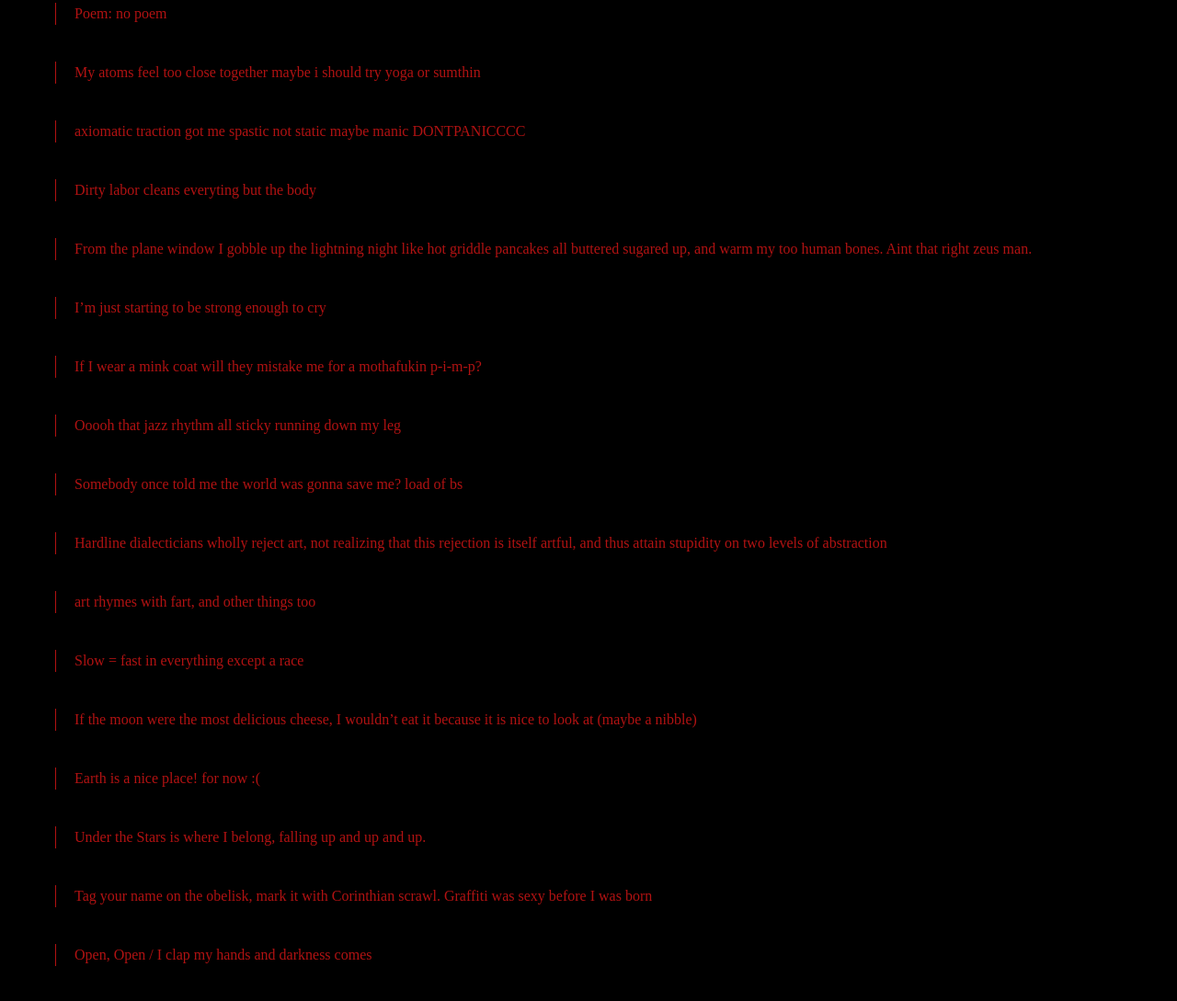
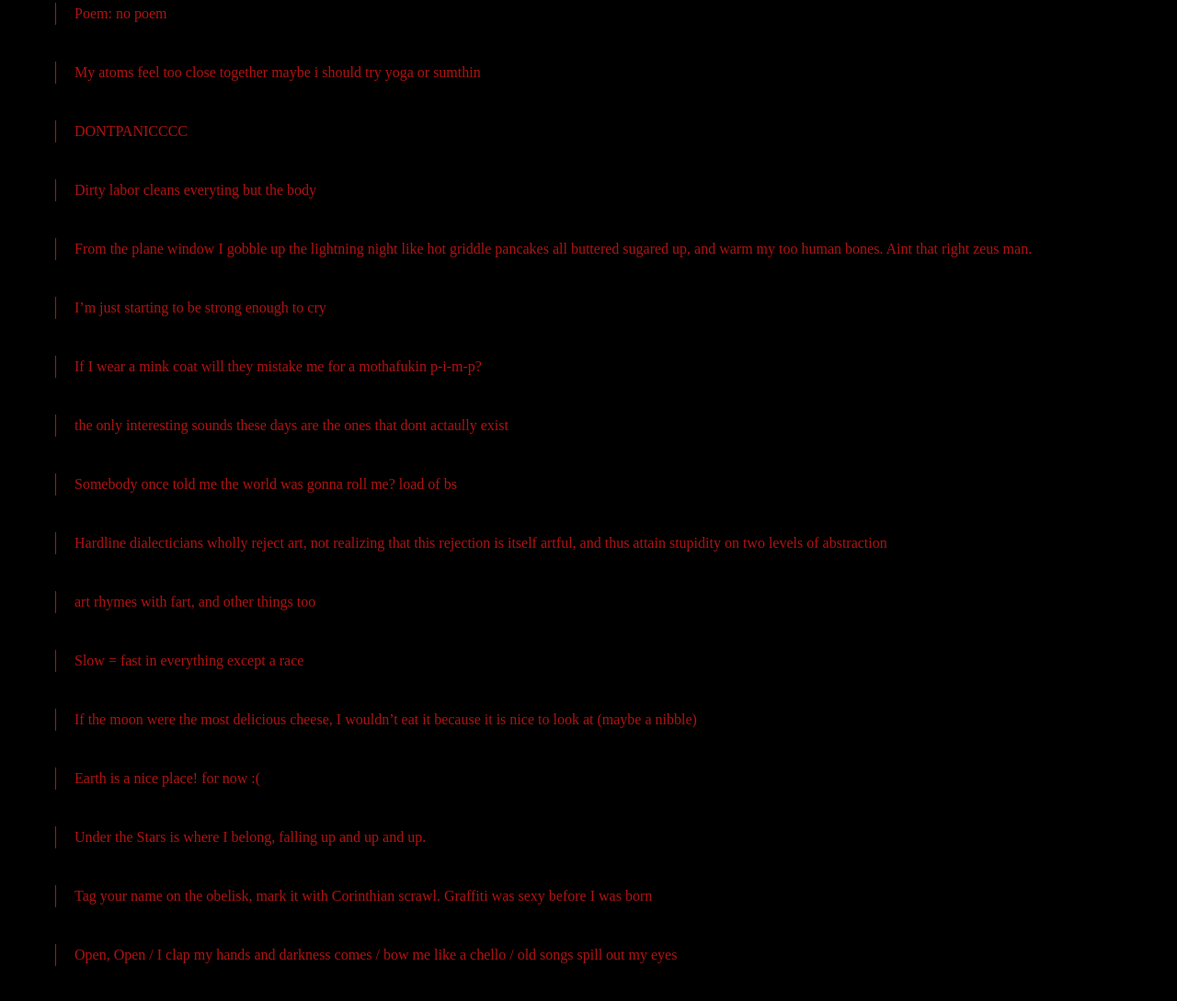
Before and after one commit to natekberg111/natekberg, a plain HTML site: page notes.html in a window 1280 px wide. Shown: the part 697-1786 px from the top of the page at 92% size. Drawn offline with Linux system fonts and the light colour scheme.

Commit message:
update to procrastinations and notes

```diff
--- a/notes.html
+++ b/notes.html
@@ -82,7 +82,7 @@
 </div>
 
 <div class="note">
-    <p>axiomatic traction got me spastic not static maybe manic DONTPANICCCC</p>
+    <p>DONTPANICCCC</p>
 </div>
 
 <div class="note">
@@ -102,11 +102,11 @@
 </div>
 
 <div class="note">
-    <p>Ooooh that jazz rhythm all sticky running down my leg</p>
+    <p>the only interesting sounds these days are the ones that dont actaully exist</p>
 </div>
 
 <div class="note">
-    <p>Somebody once told me the world was gonna save me? load of bs</p>
+    <p>Somebody once told me the world was gonna roll me? load of bs</p>
 </div>
 
 <div class="note">
@@ -139,7 +139,7 @@
 </div>
 
 <div class="note">
-    <p>Open, Open /  I clap my hands and darkness comes</p>
+    <p>Open, Open /  I clap my hands and darkness comes / bow me like a chello / old songs spill out my eyes</p>
 </div>
 
 <!-- duplicate note blocks freely -->
```
Also changed, not shown: bio.html (+2 -2 lines).
